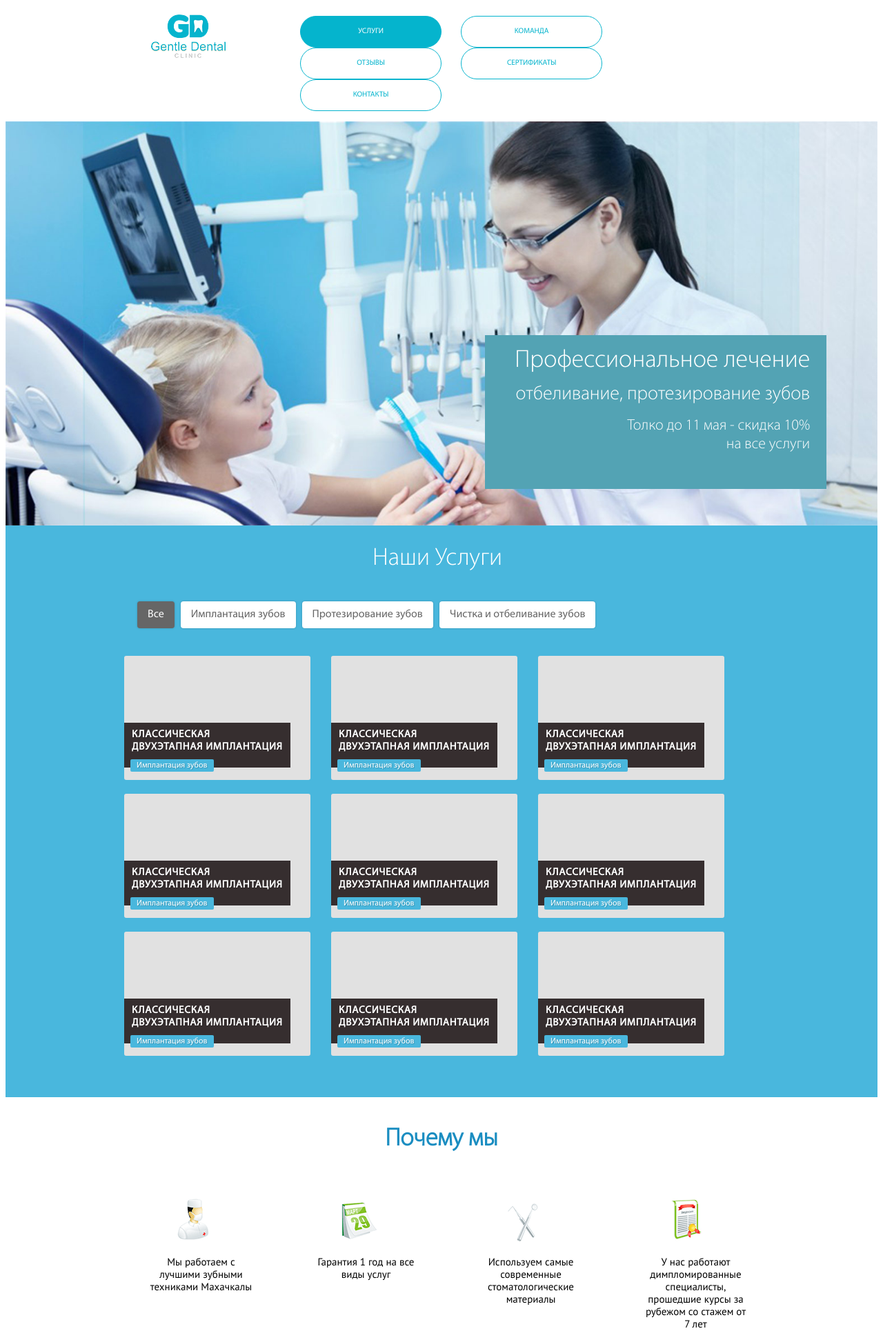
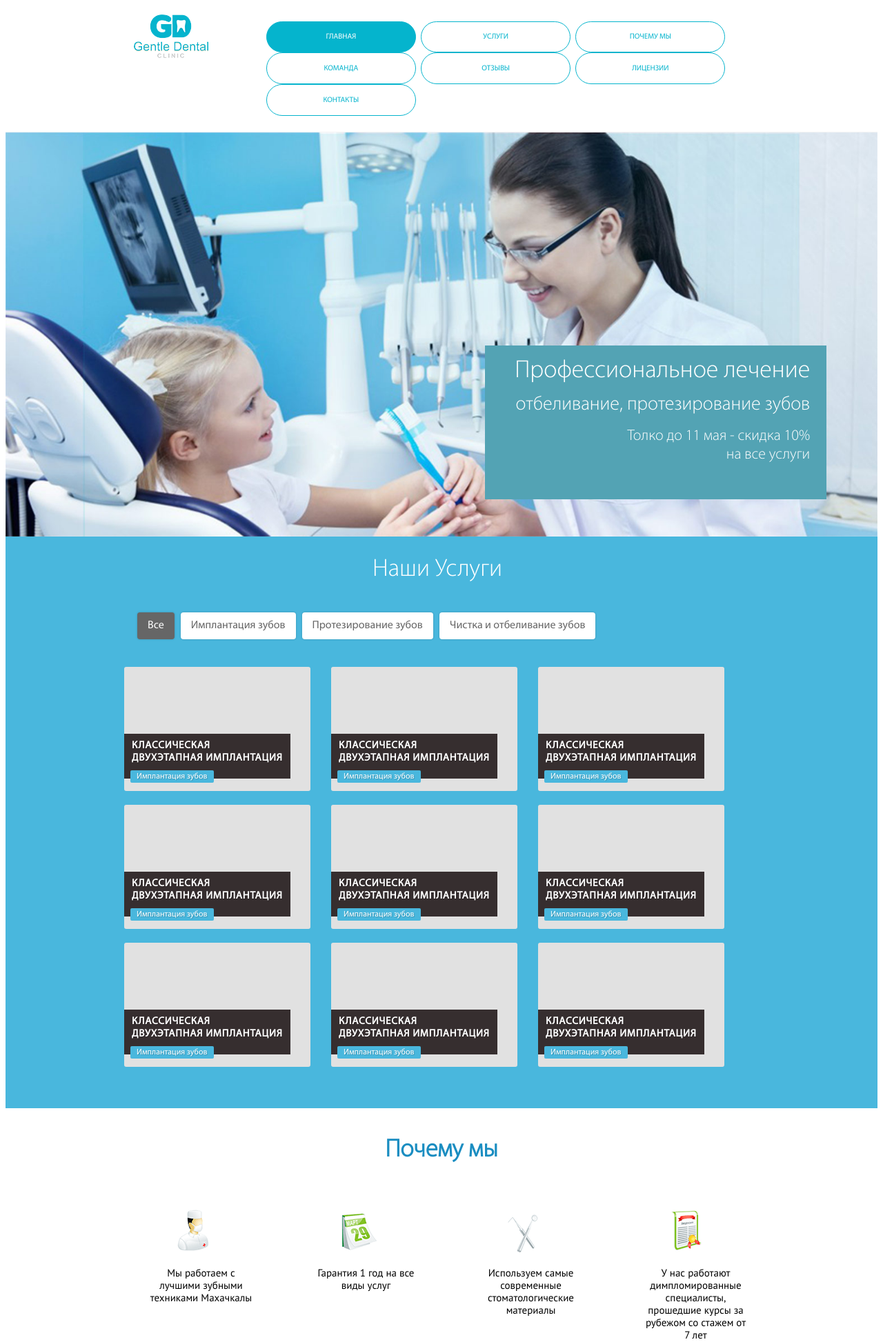
Before and after one commit to TheDonKing/gental, a PHP site: page / in a window 1280 px wide. Shown: the top 1946 px of the page at 69% size. Run offline with PHP 8.4, Linux system fonts and the light colour scheme; some libraries are stand-ins or nearby versions.

Commit message:
Добавление скрола меню

```diff
--- a/index.html
+++ b/index.html
@@ -56,11 +56,13 @@
                 <div class="logo"></div>
                 <nav class="navbar-collapse collapse">
                     <ul class="nav1 navbar-nav">
-                        <li class="menuItem active"><a href="#services">Услуги</a></li>
-                        <li class="menuItem"><a href="#team">Команда</a></li>
-                        <li class="menuItem"><a href="#reviews">Отзывы</a></li>
-                        <li class="menuItem"><a href="#licenses">Сертификаты</a></li>
-                        <li class="menuItem"><a href="#contacts">Контакты</a></li>
+                        <li class="menuItem active"><a class="scroll" href="#home">Главная</a></li>
+                        <li class="menuItem"><a class="scroll" href="#services">Услуги</a></li>
+                        <li class="menuItem"><a class="scroll" href="#why_vs">Почему мы</a></li>
+                        <li class="menuItem"><a class="scroll" href="#team">Команда</a></li>
+                        <li class="menuItem"><a class="scroll" href="#reviews">Отзывы</a></li>
+                        <li class="menuItem"><a class="scroll" href="#licenses">Лицензии</a></li>
+                        <li class="menuItem"><a class="scroll" href="#contacts">Контакты</a></li>
                     </ul>
                 </nav>
                 </div>
@@ -75,9 +77,7 @@
             </div>
             <img src="static/img/bg.jpg">
 		</div>
-
-
-		<div id="services"  class="services">
+        <div id="services"  class="services">
 			<p>Наши <span>Услуги</span></p>
             <section id="works">
 
@@ -229,7 +229,7 @@
 
             </section>
 		</div>
-        <div  class="how-we-work">
+        <div id="why_vs"  class="how-we-work">
         <div class="row">
             <h2>Почему мы </h2>
             <ul class="ch-grid">
@@ -553,11 +553,13 @@
             $(document).ready( function() {
                 $('.navbar-wrapper').stickUp({
                     parts: {
-                        0:'services',
-                        1:'team',
-                        2: 'reviews',
-                        3: 'licenses',
-                        4: 'contacts'
+                        0:'home',
+                        1:'services',
+                        2: 'why_vs',
+                        3: 'team',
+                        4: 'reviews',
+                        5: 'licenses',
+                        6: 'contacts'
 
                     },
                     itemClass: 'menuItem',
@@ -595,6 +597,9 @@
             });
         });
     </script>
+    <!--Скрол-->
+    <script type="text/javascript" src="static/js/scroll.js"></script>
+
     <script src="static/js/custom.js"></script> <!-- не удалять -->
 
 
--- a/static/css/stickup.css
+++ b/static/css/stickup.css
@@ -11,7 +11,8 @@
 
 .navbar.navbar-inverse.navbar-static-top {
   background: #fff;
-  border-color: #398439;
+  border-bottom: 1px solid #f3f3f3;
+
 }
 .navbar.navbar-inverse.navbar-static-top a{
   color:#05b4cd;
--- a/static/css/style.css
+++ b/static/css/style.css
@@ -103,18 +103,17 @@ img {
     z-index: 9999;
     width: 100%;
     height:auto;
-    background-color: #ffffff;
 }
 
 
 .header .menu .logo {
     background: url("../img/small-logo.png") no-repeat center;
     height: 88px;
-    width:25%;
+    width:20%;
     float: left;
 }
 .header .menu nav {
-    width:75%;
+    width:80%;
     overflow: hidden;
     margin: 0 auto;
     height: auto;
@@ -123,7 +122,7 @@ img {
 .header .menu nav ul {
     list-style: none;
     overflow: hidden;
-    margin: 15px auto;
+    margin:22.5px auto;
     width:100%;
 }
 .slicknav_menu {
@@ -149,13 +148,13 @@ img {
     display: block;
     float: left;
     font: 400 13px/1.4 'MyriadPro-Regular', Helvetica, Verdana, Arial, sans-serif;
-    padding:12.5px;
+    padding:10px 8px;
     border-radius:25px;
     text-align: center;
     text-decoration: none;
     text-transform: uppercase;
-    width: 11.92%;
-    margin-right: 4%;
+    width:10%;
+    margin-right:1%;
 
     /*TRANSISTIONS*/
     -webkit-transition: background 0.5s ease;
--- /dev/null
+++ b/static/js/scroll.js
@@ -0,0 +1,20 @@
+$(document).ready(function(){
+$(".scroll").click(function(event){
+//Перехватываем обработку по умолчанию события нажатия мыши
+event.preventDefault();
+
+//Получаем полный url - например, mysitecom/index.htm#home
+var full_url = this.href;
+
+//Разделяем url по символу # и получаем имя целевой секции - home в адресе mysitecom/index.htm#home
+var parts = full_url.split("#");
+var trgt = parts[1];
+
+//Получаем смещение сверху для целевой секции
+var target_offset = $("#"+trgt).offset();
+var target_top = target_offset.top;
+
+//Переходим в целевую секцию установкой позиции прокрутки страницы в позицию целевой секции
+$('html, body').animate({scrollTop:target_top}, 1500);
+});
+});
```
